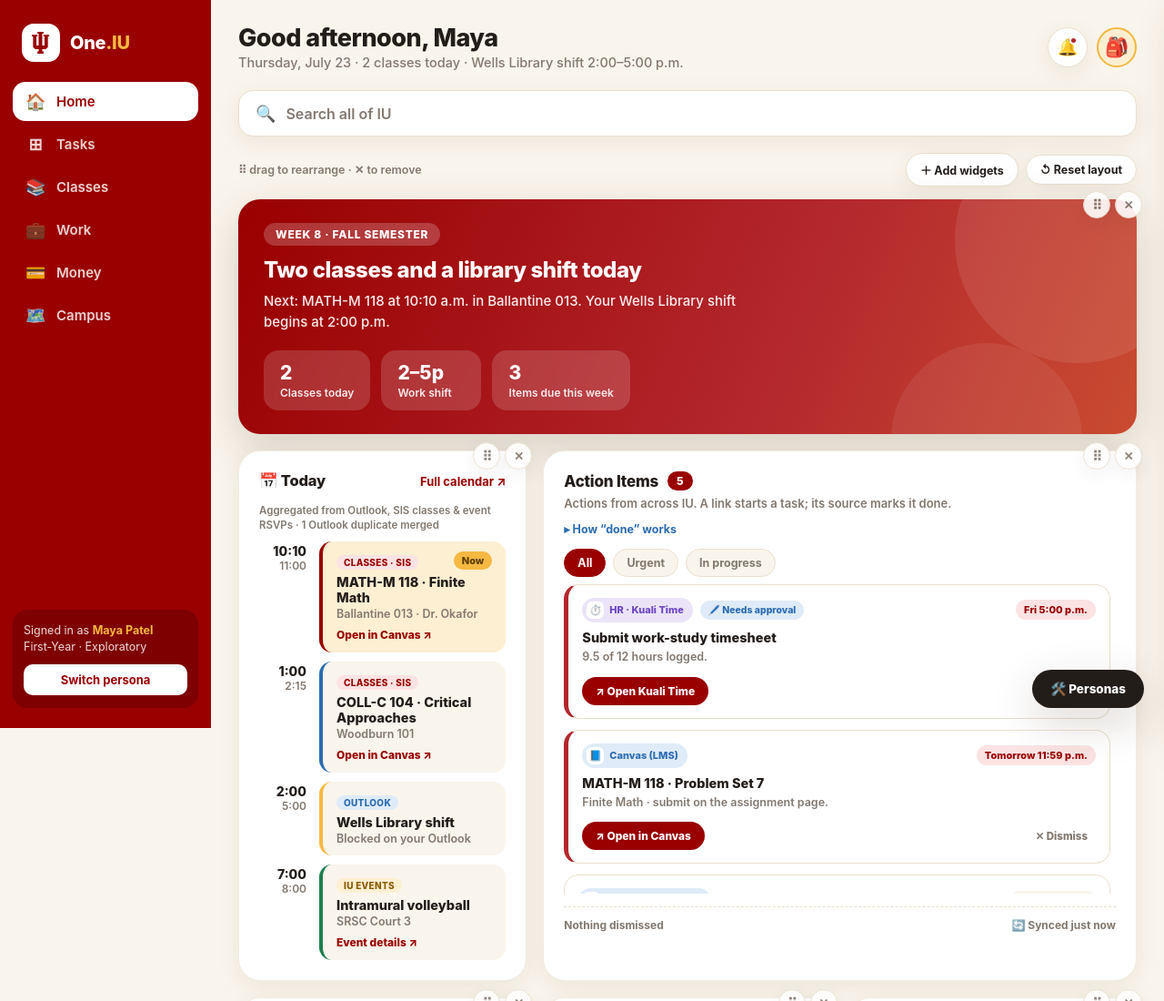
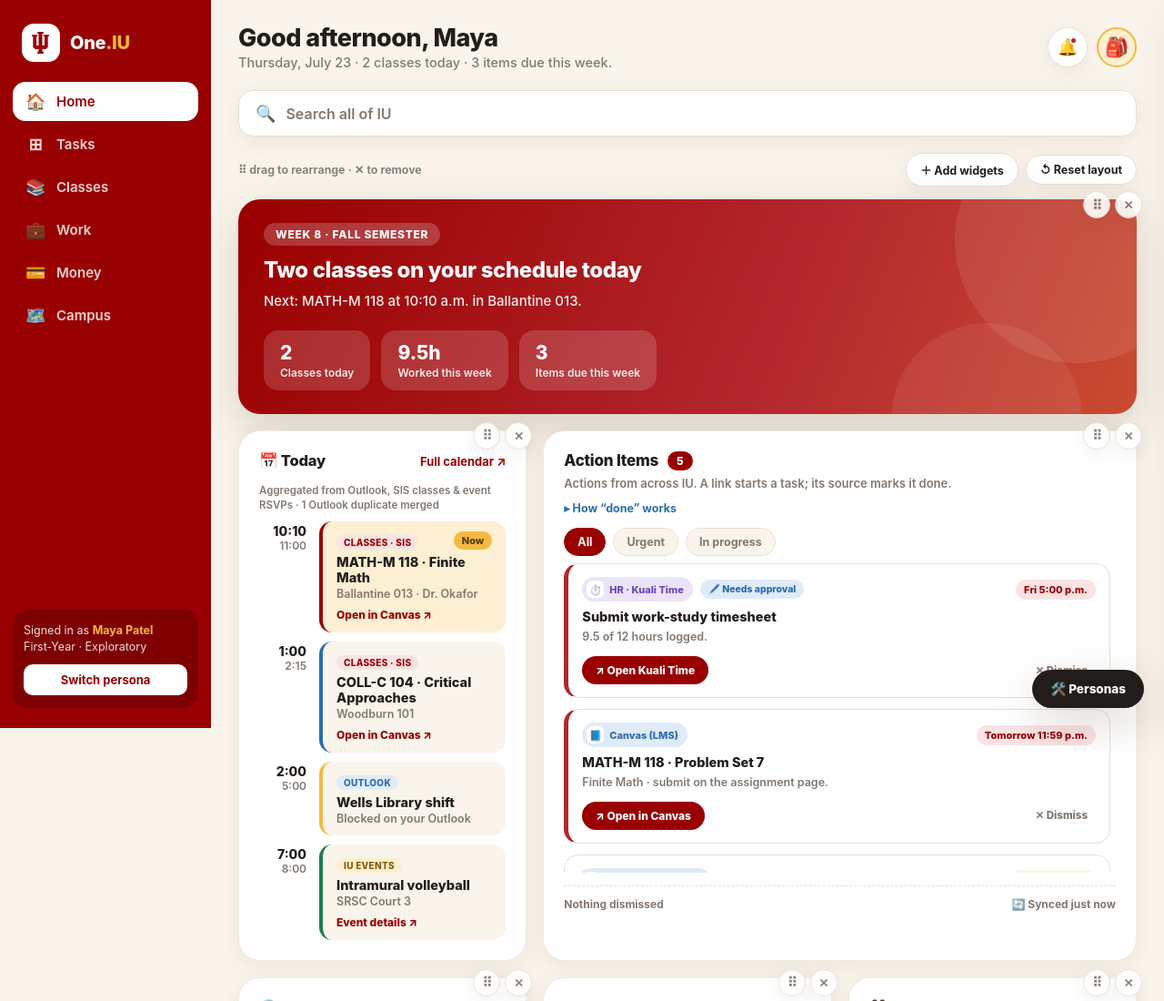
Before and after one commit to madalton-iu/oneiu-prototype, a website: page index.html in a window 1280 px wide. Shown: the top 1100 px of the page at 91% size. Drawn offline with nearby package versions, Linux system fonts and the light colour scheme.

Commit message:
Add files via upload

```diff
--- a/index.html
+++ b/index.html
@@ -1218,7 +1218,7 @@
 firstyear: {
   name:"Maya Patel", first:"Maya", avatar:"🎒",
   role:"First-Year · Exploratory", adminDesc:"Freshman living in Teter Quad, exploring majors, working a Federal Work-Study job at Wells Library.",
-  greetSub:"2 classes today · Wells Library shift 2:00–5:00 p.m.",
+  greetSub:"2 classes today · 3 items due this week.",
   crimsonCard:{holder:"Maya Patel",kind:"Student",id:"6017 88•• •••• 4402",since:"Aug 2026",
     balances:[
       {icon:"🍽️",label:"Meal Points",value:"$412.00",note:"~$45/wk remaining · on pace",add:false},
@@ -1282,9 +1282,9 @@
   ],
   views:{
     home:[
-      {type:"hero",kicker:"Week 8 · Fall semester",title:"Two classes and a library shift today",
-       sub:"Next: MATH-M 118 at 10:10 a.m. in Ballantine 013. Your Wells Library shift begins at 2:00 p.m.",
-       stats:[{n:"2",l:"Classes today"},{n:"2–5p",l:"Work shift"},{n:"3",l:"Items due this week"}]},
+      {type:"hero",kicker:"Week 8 · Fall semester",title:"Two classes on your schedule today",
+       sub:"Next: MATH-M 118 at 10:10 a.m. in Ballantine 013.",
+       stats:[{n:"2",l:"Classes today"},{n:"9.5h",l:"Worked this week"},{n:"3",l:"Items due this week"}]},
       {type:"calendar"},
       {type:"actionitems"},
       {type:"kualitime"},
@@ -1318,12 +1318,6 @@
         {icon:"⏱️",label:"This week",value:"9.5 hrs",note:"of 12 scheduled"},
         {icon:"💰",label:"Earned so far",value:"$1,118",note:"of $2,800 award"},
         {icon:"🗓️",label:"Next payday",value:"Jul 24",note:"Direct deposit"},
-      ]},
-      {type:"schedule",title:"🗓️ Shifts this week",items:[
-        {t1:"Mon",t2:"3h",title:"Circ desk · 2:00–5:00pm",loc:"Completed",color:"green"},
-        {t1:"Wed",t2:"3.5h",title:"Circ desk · 2:00–5:30pm",loc:"Completed",color:"green"},
-        {t1:"Today",t2:"3h",title:"Circ desk · 2:00–5:00pm",loc:"East desk · clock in on arrival",tag:"Today",color:"gold",now:true},
-        {t1:"Fri",t2:"3h",title:"Stacks shelving · 10:00–1:00",loc:"4th floor",color:"blue"},
       ]},
       {type:"list",title:"💼 Work — what's outstanding",items:[
         {icon:"⏱️",bg:"purple",title:"Submit this week's timesheet",sub:"Friday 5pm · supervisor approves Monday",src:"Kuali Time",link:"Kuali Time",linkLabel:"Open"},
```
